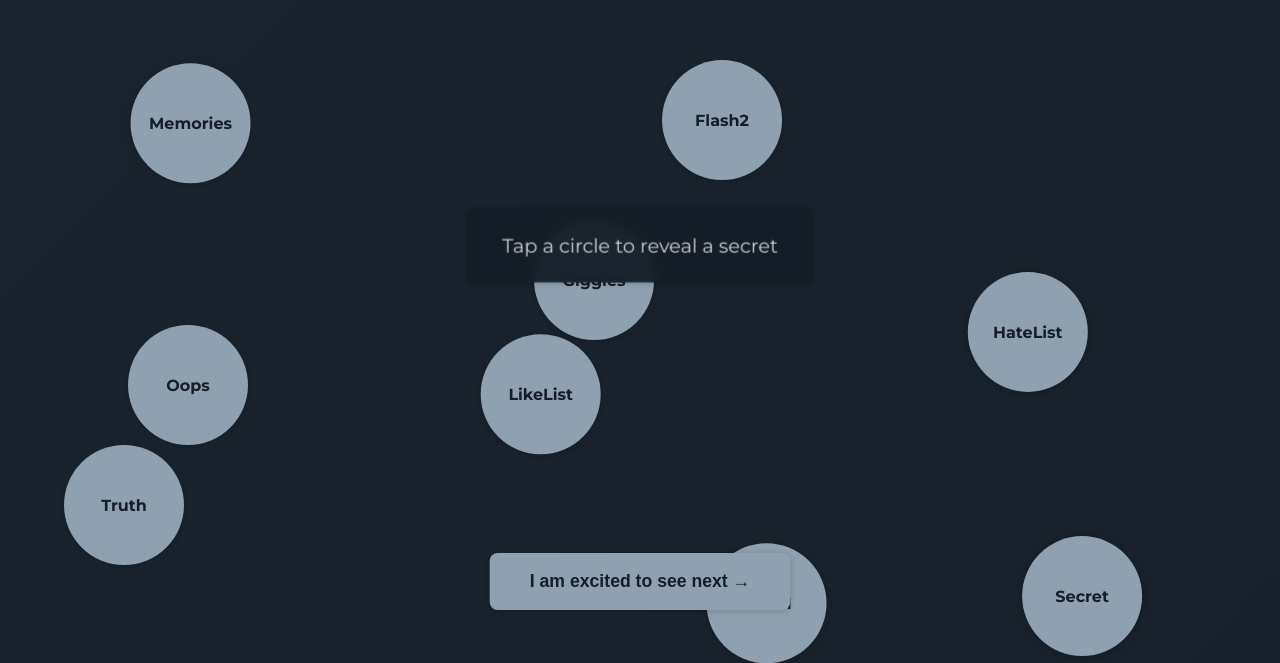
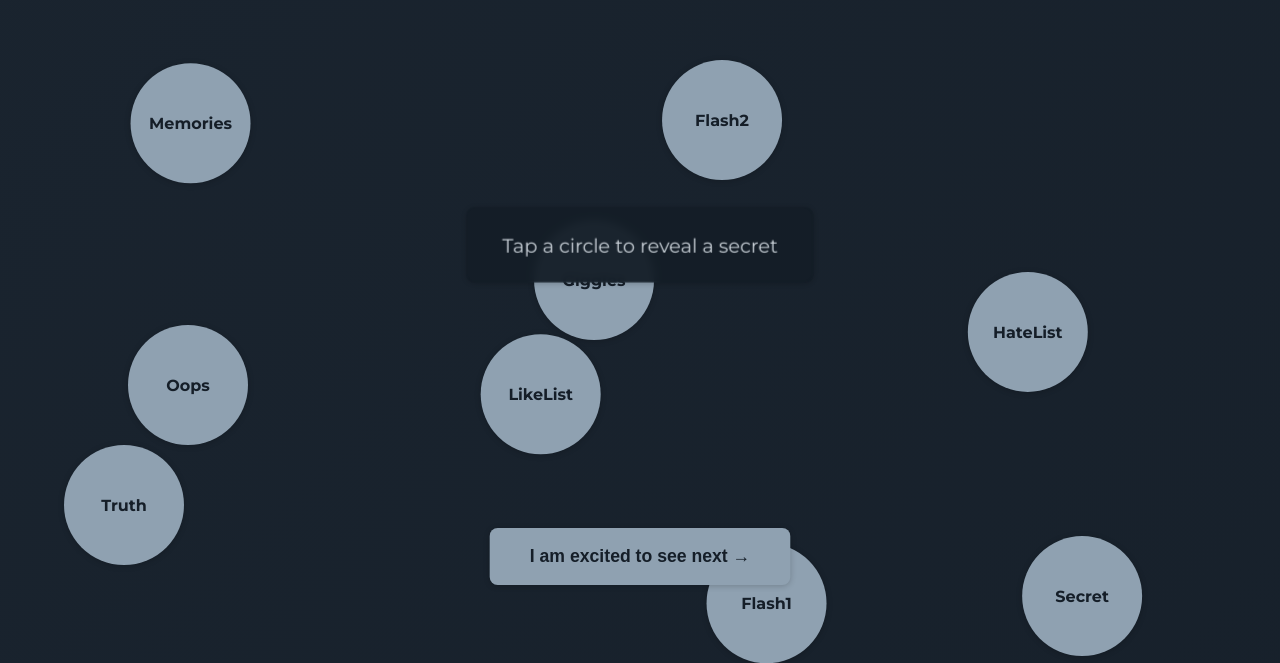
Before and after one commit to IfraKhan1308/Birthday-Surprise, a plain HTML site: page page2.html in a window 1280 px wide. Shown: the part 155-818 px from the top of the page. Drawn offline with Linux system fonts and the light colour scheme.

Commit message:
Update page2.html

```diff
--- a/page2.html
+++ b/page2.html
@@ -23,18 +23,21 @@
 
     * {
       box-sizing: border-box;
-      margin: 0;
-      padding: 0;
+      /* Removed universal margin/padding again to ensure no interference */
+      /* margin: 0; */
+      /* padding: 0; */
     }
 
     body {
-      height: 100vh;
+      margin: 0; /* Ensure no explicit margins are pushing content off */
+      padding: 0; /* Ensure no explicit padding is pushing content off */
+      min-height: 100vh; /* Use min-height to allow content to extend if needed */
       font-family: 'Montserrat', sans-serif;
       color: var(--text-color-light);
       display: flex;
       justify-content: center;
       align-items: center;
-      overflow: hidden;
+      overflow: hidden; /* Prevent scrolling if elements go out of bounds */
       position: relative;
 
       background: linear-gradient(-45deg, var(--background-start), var(--background-end));
@@ -47,6 +50,7 @@
       50% { background-position: 100% 50%; }
       100% { background-position: 0% 50%; }
     }
+
     body::before {
       content: '';
       position: absolute;
@@ -54,10 +58,8 @@
       left: 0;
       width: 100%;
       height: 100%;
-      /* If you want an image here, add background-image: url('your-image.jpg'); and adjust filter. */
-      /* Example: background-image: url('001.jpg'); */
       background-size: cover;
-      filter: grayscale(20%) brightness(80%) contrast(85%); /* Very soft filter, lowest contrast */
+      filter: grayscale(20%) brightness(80%) contrast(85%);
       z-index: -2;
     }
 
@@ -172,7 +174,7 @@
       text-align: center;
       animation: fadeIn 0.5s ease forwards;
       border: 1px solid var(--accent-color);
-      max-height: 85vh; /* Adjusted from 90vh to 85vh to prevent it from getting too tall and potentially pushing button out */
+      max-height: 80vh; /* Keep consistent with general modal max-height */
       overflow-y: auto;
     }
 
@@ -215,8 +217,8 @@
     /* Next page button at the bottom */
     .next-page {
       position: absolute;
-      /* KEY FIX: Increased minimum 'bottom' value to ensure visibility on small screens */
-      bottom: clamp(35px, 100vw, 30px); /* Increased minimum from 20px to 35px */
+      /* Significantly increased 'bottom' to create a larger safe zone for mobile */
+      bottom: clamp(50px, 12vw, 60px); /* Increased minimum and preferred values again */
       left: 50%;
       transform: translateX(-50%);
       background: var(--accent-color);
@@ -277,7 +279,8 @@
       .circle:nth-child(6) { top: 60%; left: 10%; }
       .circle:nth-child(7) { top: 80%; left: 80%; }
       .circle:nth-child(8) { top: 40%; left: 45%; }
-      .circle:nth-child(9) { top: 70%; left: 30%; }
+      /* Adjusted Truth circle position slightly to avoid being too close to the button */
+      .circle:nth-child(9) { top: 65%; left: 30%; }
 
 
       .modal {
@@ -292,15 +295,11 @@
       }
 
       .next-page {
-        /* KEY FIX: Ensure this minimum bottom margin is sufficient for ALL phones */
-        bottom: clamp(40px, 10vw, 50px); /* Slightly reduced for phone-specific media query, still generous */
+        /* Even more generous bottom padding for small mobile screens */
+        bottom: clamp(40px, 10vw, 50px);
         padding: clamp(10px, 3.5vw, 15px) clamp(20px, 6vw, 30px);
         font-size: clamp(0.9em, 2.5vw, 1em);
       }
-
-    .next-btn:hover {
-      background-color: #e63950;
-    }
 
       /* Adjust animation translation values for smaller screens if circles move too far */
       @keyframes circleFloat1 {
```
